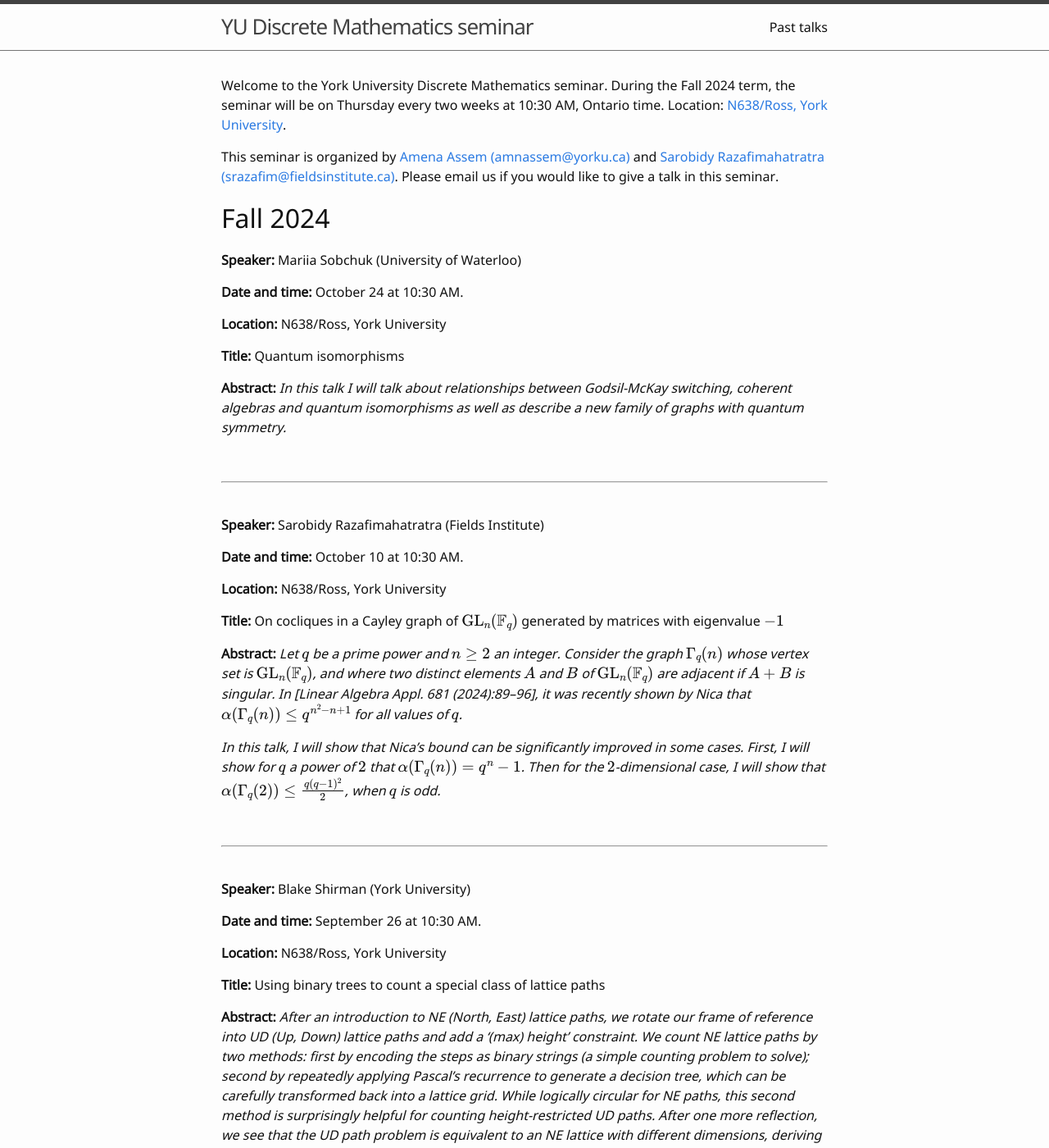
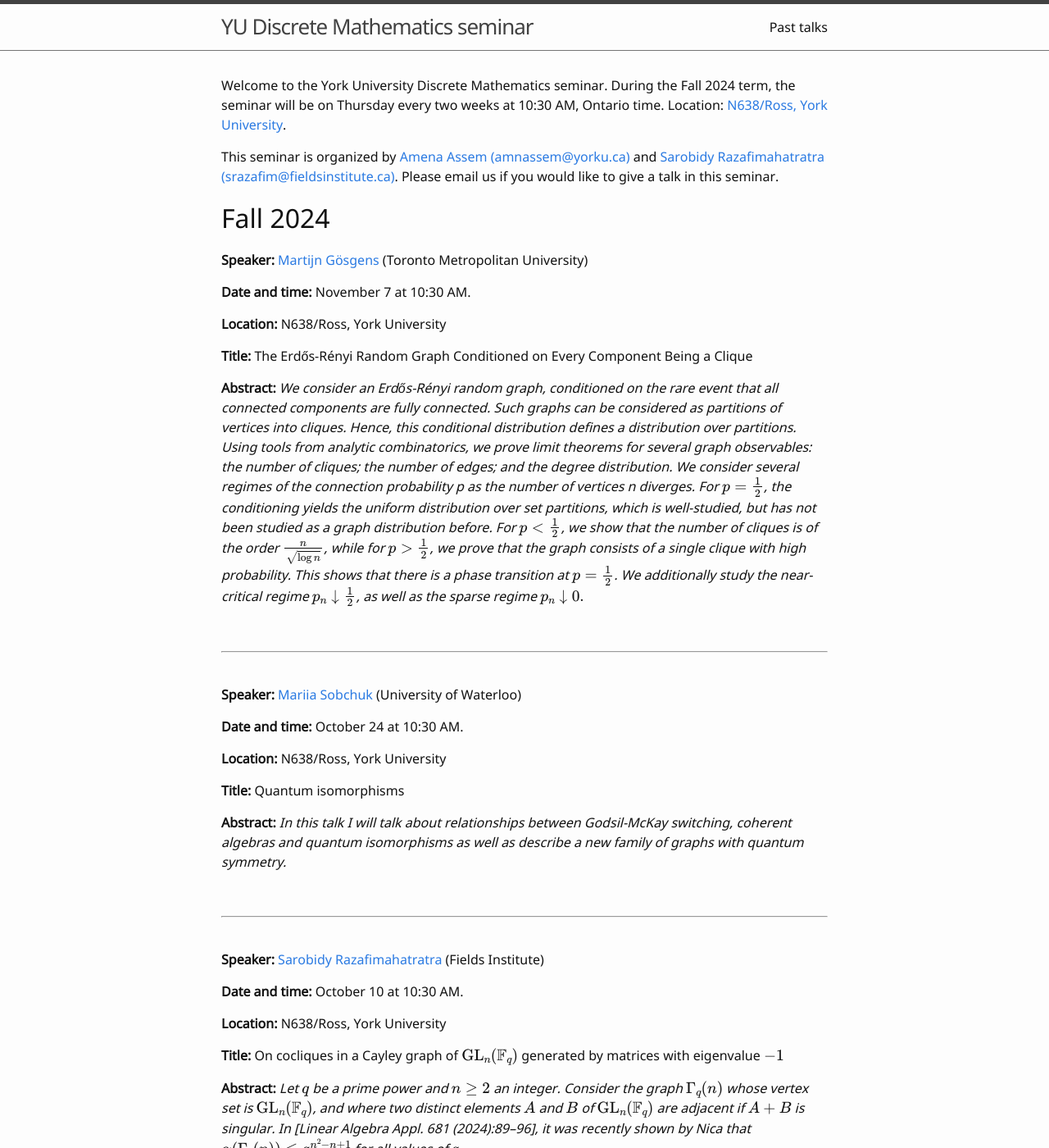
Before and after one commit to sarobidy19/YU-discrete-math, a Jekyll site: the page built from index.md, in a window 1280 px wide and 1400 px high. Shown: the whole window at 82% size. Built offline with Jekyll 4.4.1, drawn with Linux system fonts in a browser that asks for light colours; formulas are drawn with MathJax 3; some of the changed text lies outside the part shown.

Commit message:
November 7

```diff
--- a/index.md
+++ b/index.md
@@ -8,7 +8,26 @@ This seminar is organized by [Amena Assem](https://www.amenaassem.com/) [(amnass
 
 # Fall 2024
 
-**Speaker:** Mariia Sobchuk  (University of Waterloo)
+
+**Speaker:** [Martijn Gösgens](https://martijngosgens.nl/) (Toronto Metropolitan University)
+
+**Date and time:** November 7 at 10:30 AM.
+
+**Location:** N638/Ross, York University
+
+**Title:** The Erdős-Rényi Random Graph Conditioned on Every Component Being a Clique
+
+
+**Abstract:** *We consider an Erdős-Rényi random graph, conditioned on the rare event that all connected components are fully connected. Such graphs can be considered as partitions of vertices into cliques. Hence, this conditional distribution defines a distribution over partitions. Using tools from analytic combinatorics, we prove limit theorems for several graph observables: the number of cliques; the number of edges; and the degree distribution. We consider several regimes of the connection probability p as the number of vertices n diverges. For $$p=\frac{1}{2}$$, the conditioning yields the uniform distribution over set partitions, which is well-studied, but has not been studied as a graph distribution before. For $$p<\frac{1}{2}$$, we show that the number of cliques is of the order $$\frac{n}{\sqrt{\log n}}$$, while for $$p>\frac{1}{2}$$, we prove that the graph consists of a single clique with high probability. This shows that there is a phase transition at $$p=\frac{1}{2}$$. We additionally study the near-critical regime $$p_n\downarrow \frac{1}{2}$$, as well as the sparse regime $$p_n\downarrow 0.$$*
+
+<br>
+
+---
+
+<br>
+
+
+**Speaker:** [Mariia Sobchuk](https://uwaterloo.ca/scholar/msobchuk)  (University of Waterloo)
 
 **Date and time:** October 24 at 10:30 AM.
 
@@ -26,7 +45,7 @@ This seminar is organized by [Amena Assem](https://www.amenaassem.com/) [(amnass
 
 <br>
 
-**Speaker:**  Sarobidy Razafimahatratra (Fields Institute)
+**Speaker:**  [Sarobidy Razafimahatratra](https://sarobidyraz.com/) (Fields Institute)
 
 **Date and time:** October 10 at 10:30 AM.
 
```
Also changed, not shown: other parts of index.md (+0 -1 lines).
